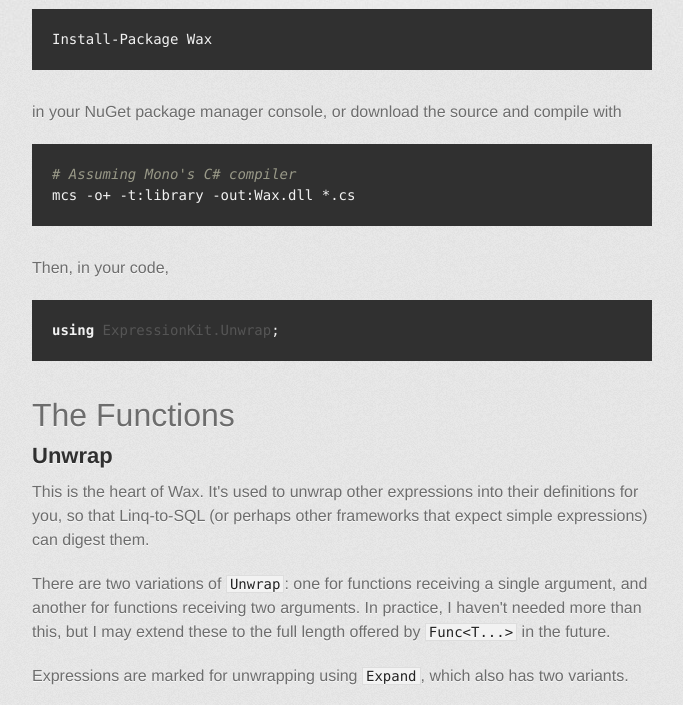
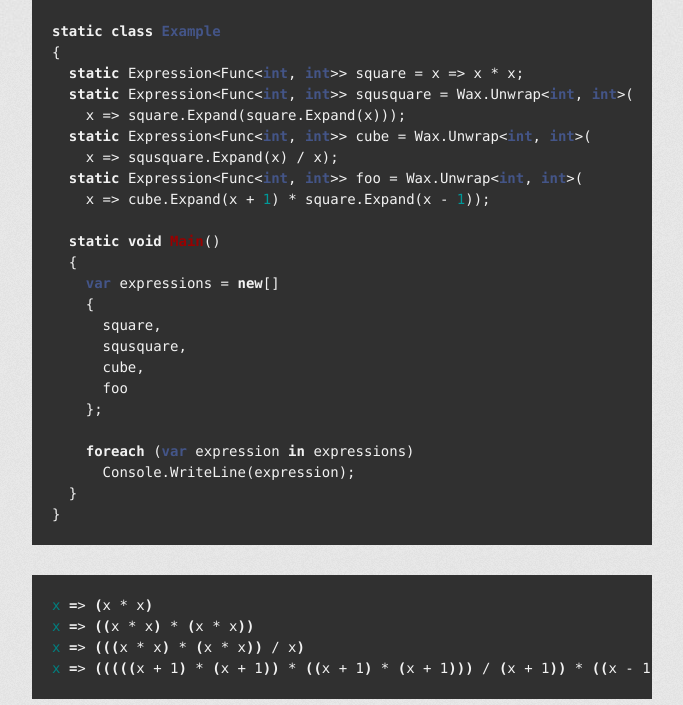
Before and after one commit to mrhmouse/wax, a plain HTML site: page index.html in a window 1280 px wide. Shown: the part 518-1223 px from the top of the page, without its empty margins (298-981 px from the left). Drawn offline with Linux system fonts and the light colour scheme; a web font is replaced by a local one.

Commit message:
Create gh-pages branch via GitHub

```diff
--- a/index.html
+++ b/index.html
@@ -38,6 +38,42 @@
 so its main purpose is to allow common expressions to be saved and re-used instead of repeated
 verbatim each time. Wax also contains a few other functions that I found useful when
 working with expressions.</p>
+
+<div class="highlight highlight-csharp"><pre><span class="k">using</span> <span class="nn">System</span><span class="p">;</span>
+<span class="k">using</span> <span class="nn">System.Linq.Expressions</span><span class="p">;</span>
+<span class="k">using</span> <span class="nn">ExpressionKit.Unwrap</span><span class="p">;</span>
+
+<span class="k">static</span> <span class="k">class</span> <span class="nc">Example</span>
+<span class="p">{</span>
+  <span class="k">static</span> <span class="n">Expression</span><span class="p">&lt;</span><span class="n">Func</span><span class="p">&lt;</span><span class="kt">int</span><span class="p">,</span> <span class="kt">int</span><span class="p">&gt;&gt;</span> <span class="n">square</span> <span class="p">=</span> <span class="n">x</span> <span class="p">=&gt;</span> <span class="n">x</span> <span class="p">*</span> <span class="n">x</span><span class="p">;</span>
+  <span class="k">static</span> <span class="n">Expression</span><span class="p">&lt;</span><span class="n">Func</span><span class="p">&lt;</span><span class="kt">int</span><span class="p">,</span> <span class="kt">int</span><span class="p">&gt;&gt;</span> <span class="n">squsquare</span> <span class="p">=</span> <span class="n">Wax</span><span class="p">.</span><span class="n">Unwrap</span><span class="p">&lt;</span><span class="kt">int</span><span class="p">,</span> <span class="kt">int</span><span class="p">&gt;(</span>
+    <span class="n">x</span> <span class="p">=&gt;</span> <span class="n">square</span><span class="p">.</span><span class="n">Expand</span><span class="p">(</span><span class="n">square</span><span class="p">.</span><span class="n">Expand</span><span class="p">(</span><span class="n">x</span><span class="p">)));</span>
+  <span class="k">static</span> <span class="n">Expression</span><span class="p">&lt;</span><span class="n">Func</span><span class="p">&lt;</span><span class="kt">int</span><span class="p">,</span> <span class="kt">int</span><span class="p">&gt;&gt;</span> <span class="n">cube</span> <span class="p">=</span> <span class="n">Wax</span><span class="p">.</span><span class="n">Unwrap</span><span class="p">&lt;</span><span class="kt">int</span><span class="p">,</span> <span class="kt">int</span><span class="p">&gt;(</span>
+    <span class="n">x</span> <span class="p">=&gt;</span> <span class="n">squsquare</span><span class="p">.</span><span class="n">Expand</span><span class="p">(</span><span class="n">x</span><span class="p">)</span> <span class="p">/</span> <span class="n">x</span><span class="p">);</span>
+  <span class="k">static</span> <span class="n">Expression</span><span class="p">&lt;</span><span class="n">Func</span><span class="p">&lt;</span><span class="kt">int</span><span class="p">,</span> <span class="kt">int</span><span class="p">&gt;&gt;</span> <span class="n">foo</span> <span class="p">=</span> <span class="n">Wax</span><span class="p">.</span><span class="n">Unwrap</span><span class="p">&lt;</span><span class="kt">int</span><span class="p">,</span> <span class="kt">int</span><span class="p">&gt;(</span>
+    <span class="n">x</span> <span class="p">=&gt;</span> <span class="n">cube</span><span class="p">.</span><span class="n">Expand</span><span class="p">(</span><span class="n">x</span> <span class="p">+</span> <span class="m">1</span><span class="p">)</span> <span class="p">*</span> <span class="n">square</span><span class="p">.</span><span class="n">Expand</span><span class="p">(</span><span class="n">x</span> <span class="p">-</span> <span class="m">1</span><span class="p">));</span>
+
+  <span class="k">static</span> <span class="k">void</span> <span class="nf">Main</span><span class="p">()</span>
+  <span class="p">{</span>
+    <span class="kt">var</span> <span class="n">expressions</span> <span class="p">=</span> <span class="k">new</span><span class="p">[]</span>
+    <span class="p">{</span>
+      <span class="n">square</span><span class="p">,</span>
+      <span class="n">squsquare</span><span class="p">,</span>
+      <span class="n">cube</span><span class="p">,</span>
+      <span class="n">foo</span>
+    <span class="p">};</span>
+
+    <span class="k">foreach</span> <span class="p">(</span><span class="kt">var</span> <span class="n">expression</span> <span class="k">in</span> <span class="n">expressions</span><span class="p">)</span>
+      <span class="n">Console</span><span class="p">.</span><span class="n">WriteLine</span><span class="p">(</span><span class="n">expression</span><span class="p">);</span>
+  <span class="p">}</span>
+<span class="p">}</span>
+</pre></div>
+
+<div class="highlight highlight-sh"><pre><span class="nv">x</span> <span class="o">=</span>&gt; <span class="o">(</span>x * x<span class="o">)</span>
+<span class="nv">x</span> <span class="o">=</span>&gt; <span class="o">((</span>x * x<span class="o">)</span> * <span class="o">(</span>x * x<span class="o">))</span>
+<span class="nv">x</span> <span class="o">=</span>&gt; <span class="o">(((</span>x * x<span class="o">)</span> * <span class="o">(</span>x * x<span class="o">))</span> / x<span class="o">)</span>
+<span class="nv">x</span> <span class="o">=</span>&gt; <span class="o">(((((</span>x + 1<span class="o">)</span> * <span class="o">(</span>x + 1<span class="o">))</span> * <span class="o">((</span>x + 1<span class="o">)</span> * <span class="o">(</span>x + 1<span class="o">)))</span> / <span class="o">(</span>x + 1<span class="o">))</span> * <span class="o">((</span>x - 1<span class="o">)</span> * <span class="o">(</span>x - 1<span class="o">)))</span>
+</pre></div>
 
 <h1>
 <a name="installation" class="anchor" href="#installation"><span class="octicon octicon-link"></span></a>Installation</h1>
```
Also changed, not shown: params.json (+1 -1 lines).
